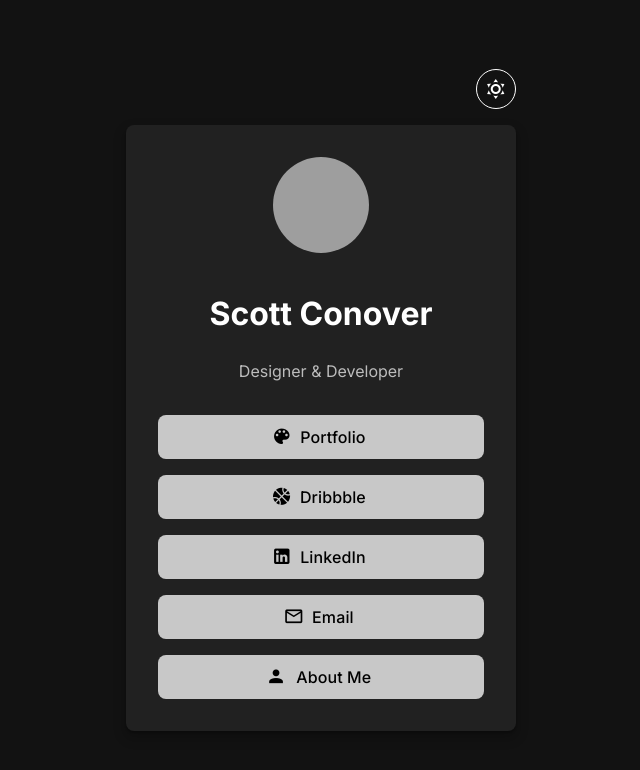
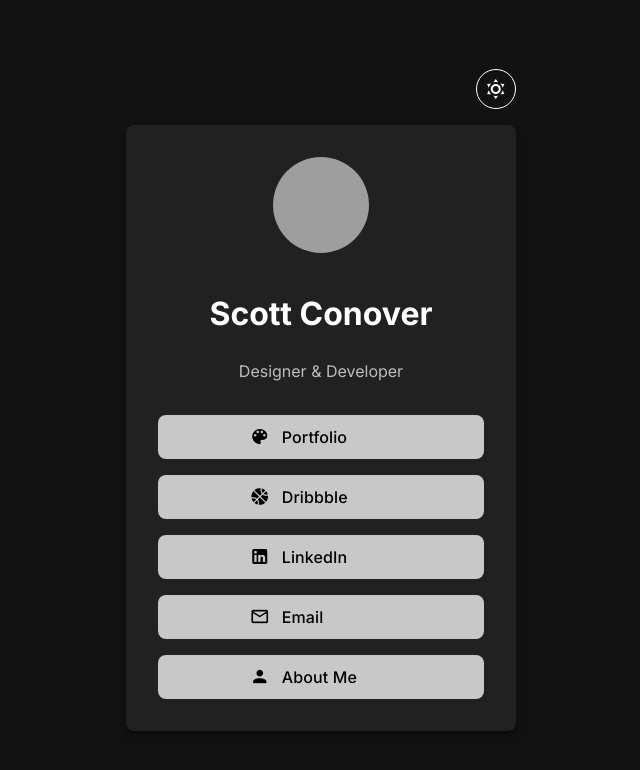
Before and after one commit to sconover88/First-Vue-App, a Vue app: page / in a window 1280 px wide. Shown: the top 770 px of the page, without its empty margins (319-959 px from the left). Built offline with nearby package versions, Linux system fonts and the light colour scheme; grey boxes are pictures that could not be loaded.

Commit message:
Updated icons and words in links to be the same spacing.  Made the email link custom so that it lined up properly

```diff
--- a/env.d.ts
+++ b/env.d.ts
@@ -1,4 +1,10 @@
 /// <reference types="vite/client" />
+
+declare module '*.vue' {
+  import type { DefineComponent } from 'vue'
+  const component: DefineComponent<{}, {}, any>
+  export default component
+}
 
 declare module '*.JPG' {
   const src: string
--- a/src/components/LinkButton.vue
+++ b/src/components/LinkButton.vue
@@ -15,10 +15,31 @@
     color="surface-variant"
     block
     size="large"
-    class="text-none"
+    class="text-none link-btn"
     rounded="lg"
   >
-    <v-icon start class="mr-2">{{ icon }}</v-icon>
-    {{ label }}
+    <div class="link-btn-content">
+      <v-icon size="20" class="link-btn-icon">{{ icon }}</v-icon>
+      <span>{{ label }}</span>
+    </div>
   </v-btn>
 </template>
+
+<style scoped>
+.link-btn :deep(.v-btn__content) {
+  width: 100%;
+}
+
+.link-btn-content {
+  display: flex;
+  align-items: center;
+  width: 100%;
+  padding-left: 25%;
+}
+
+.link-btn-icon {
+  width: 24px;
+  margin-right: 12px;
+  flex-shrink: 0;
+}
+</style>
--- a/src/views/HomeView.vue
+++ b/src/views/HomeView.vue
@@ -58,11 +58,13 @@
               color="surface-variant"
               block
               size="large"
-              class="text-none"
+              class="text-none about-btn"
               rounded="lg"
             >
-              <v-icon start>mdi-account</v-icon>
-              About Me
+              <div class="about-btn-content">
+                <v-icon size="20" class="about-btn-icon">mdi-account</v-icon>
+                <span>About Me</span>
+              </div>
             </v-btn>
           </div>
         </v-card>
@@ -70,3 +72,22 @@
     </v-row>
   </v-container>
 </template>
+
+<style scoped>
+.about-btn :deep(.v-btn__content) {
+  width: 100%;
+}
+
+.about-btn-content {
+  display: flex;
+  align-items: center;
+  width: 100%;
+  padding-left: 25%;
+}
+
+.about-btn-icon {
+  width: 24px;
+  margin-right: 12px;
+  flex-shrink: 0;
+}
+</style>
```
